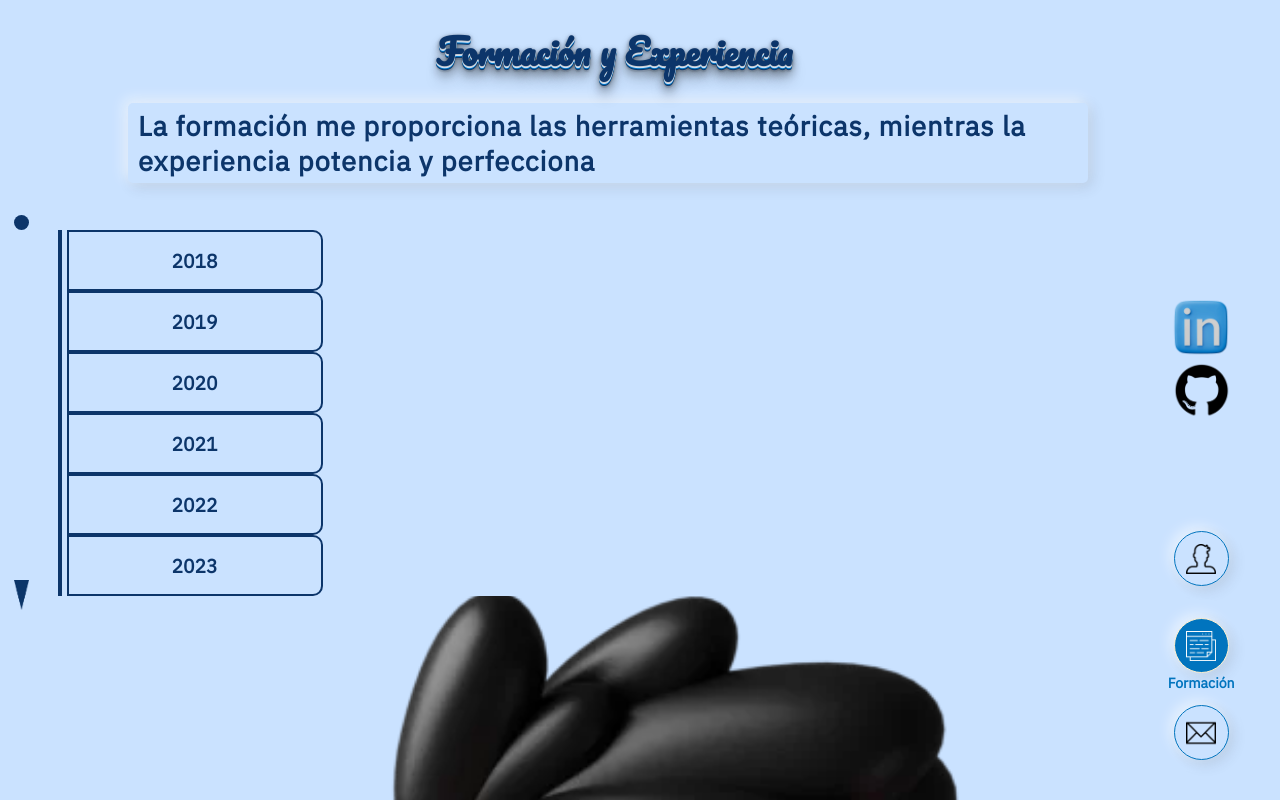
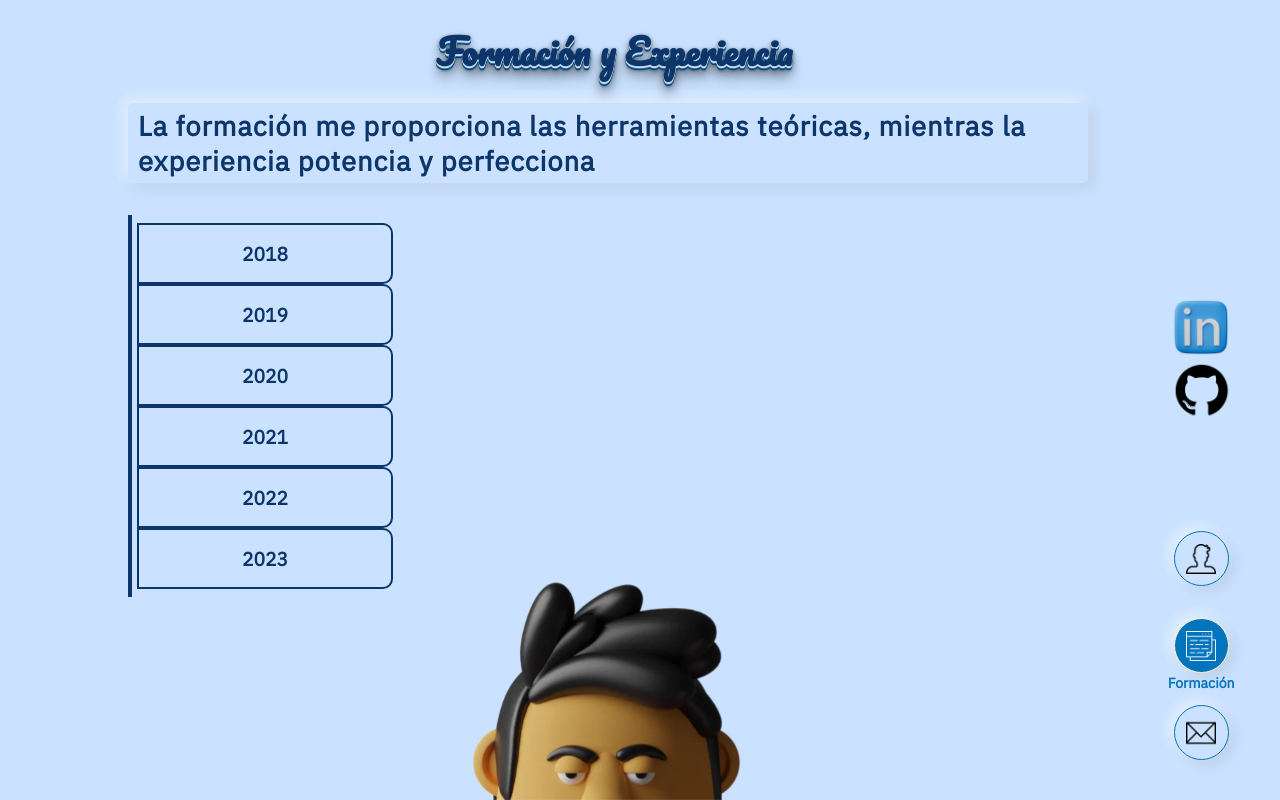
Before and after one commit to JairoGarGon/portfolio, a Vue app: page /formacion in a window 1280 px wide. Built offline with nearby package versions, Linux system fonts and the light colour scheme.

Commit message:
formacion y experiencia con mediaquerys

```diff
--- a/src/componentes/FormacionComponente.vue
+++ b/src/componentes/FormacionComponente.vue
@@ -5,8 +5,8 @@
       <p class="textoDescripcion" ref="parrafo1"></p>
     </section>
 
-    <div class="lineaTiempo"></div>
-
+    <!-- revisar esto -->
+    <!-- <div class="bola"></div> -->
     <section class="lineaTemporal">
       <div class="lineaTemporal_Evento">
         <div class="lineaTemporal_Marcador" @click="verAnio(2018)">
@@ -450,9 +450,9 @@
                 </a>
               </div>
             </div>
-
+          </section>
             <p class="tituloCajaProyectos">Mis proyectos tras finalizar en vitesia</p>
-
+          <section class="cajaProyectos">
             <div class="proyecto">
               <img class="imagenProyecto" src="../assets/onlypans.webp" alt="onlyPans">
               <p class="nombreProyecto">OnlyPans</p>
@@ -485,8 +485,7 @@
         </transition>
       </div>
     </section>
-
-    <img class="flecha" src="../assets/Polygon.webp" alt="dibujo flecha">
+    <!-- <img class="flecha" src="../assets/Polygon.webp" alt="dibujo flecha"> -->
 
     <section class="cajaSaly">
         <img class="imagenDescripcion" src="../assets/SalyCara.webp" alt="diseño de la descripción">
@@ -580,30 +579,32 @@ export default {
   font-size: 2.2em;
   animation: top 2s linear;
 }
-.lineaTiempo{
+/* .bola{
   width: 15px;
   height: 15px;
   border-radius: 100%;
   background-color: var(--color1);
   animation: right 2s linear;
-  margin-left: 14px !important;
-  margin-bottom: 0 !important;
+  margin-left: 20px !important;
 }
 .flecha{
-  margin-left: 14px !important;
+  margin-left: 20px !important;
+  margin-top: 370px !important;
   width: 15px;
   height: 30px;
-  margin-top: 350px !important;
   animation: right 2s linear;
-}
+} */
 
 .lineaTemporal{
+  padding-top: 1vh !important;
+  padding-bottom: 1vh !important;
   animation: right 2s linear;
-  margin-left: 4.5vw !important;
+  margin-left: 25px !important;
   border-left: 4px solid var(--color1);
   padding-left: 5px !important;
   position: absolute;
   z-index: 3;
+  background-color: transparent;
 }
 
 .lineaTemporal_Marcador{
@@ -629,6 +630,7 @@ export default {
 }
 .lineaTemporal_Evento{
   width: 75vw;
+  background-color: transparent;
 }
 .lineaTemporal_Contenido{
   border: 2px solid var(--color1);
@@ -674,7 +676,7 @@ strong{
   flex-direction: column;
   text-align: center;
   width: 30vw;
-  border: 1px solid var(--color1);
+  border: 2px solid var(--color1);
   border-radius: 5px;
 }
 
@@ -779,5 +781,58 @@ strong{
 }
 
 
-/* faltan mediaquerys */
+@media screen and (min-width: 600px) and (max-width: 800px) {
+
+  .imagenDescripcion{
+    left:25vw;
+    bottom: 0 !important;
+    width: 45vw !important;
+  }
+  .tituloCajaProyectos, .tareas{
+    font-size: 1.3em;
+  }
+  .formYExp{
+    font-size: 3em;
+  }
+}
+
+@media screen and (min-width: 801px) {
+  .imagenDescripcion{
+    left:35vw;
+    bottom: 0 !important;
+    width: 25vw !important;
+  }
+  .lineaTemporal{
+    margin-left: 10vw !important;
+  }
+  /* .bola{
+    width: 20px;
+    height: 20px;
+    margin-left: 95px !important;
+
+  }
+  .flecha{
+    width: 30px;
+    height: 45px;
+    margin-left: 90px !important;
+  } */
+  .cursos, .tituloCajaProyectos, .tareas{
+    padding-left: 2.5vw !important;
+  }
+
+  .tituloCajaProyectos{
+    width: 50vw;
+    font-size: 1.3em;
+  }
+  .nombreProyecto, .textoTech{
+    font-size: 1em;
+  }
+  .imagenProyecto {
+    height: 30vh;
+  }
+  .botonTienda{
+  width: 15vw;
+}
+}
+
 </style>
```
Lines whose indentation alone changed are shown as unchanged.
